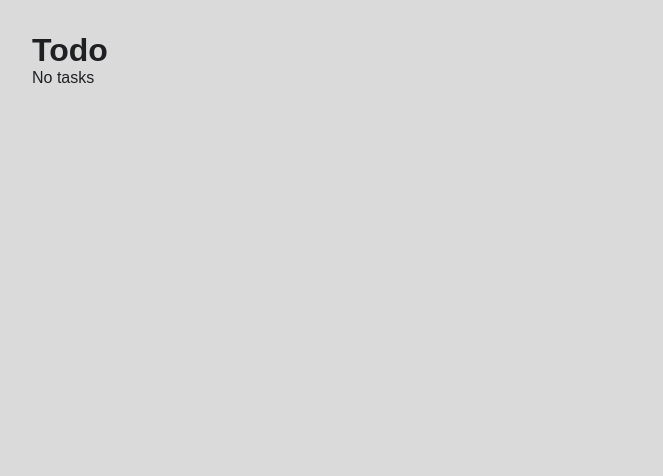
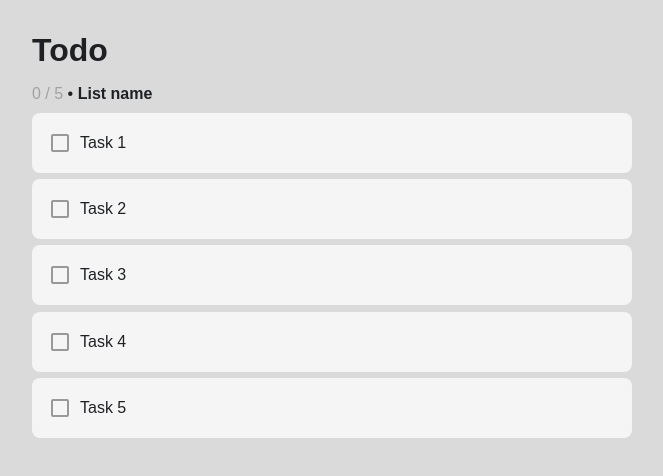
Before and after one commit to tobiasg/LLTU2025_exercise-react-todo-list, a React (Vite) app: page / in a window 1280 px wide. Shown: the top 476 px of the page, without its empty margins (308-971 px from the left). Built offline with nearby package versions, Linux system fonts and the light colour scheme; a web font is replaced by a local one.

Commit message:
Task completion toggle

```diff
--- a/src/components/Task.tsx
+++ b/src/components/Task.tsx
@@ -3,18 +3,42 @@ import type { Task as TaskType } from "../types/task";
 
 interface TaskProps {
   task: TaskType;
+  onUpdate: (task: TaskType, updatedTask: TaskType) => void;
   onRemove: (task: TaskType) => void;
+  onReorder: (draggedTask: TaskType, targetTask: TaskType) => void;
 }
 
-export const Task = ({ task, onRemove }: TaskProps): ReactElement => {
+export const Task = ({ task, onUpdate, onRemove }: TaskProps): ReactElement => {
+  const handleStatusToggle = () => {
+    const updatedTask = { ...task, completed: !task.completed };
+    onUpdate(task, updatedTask);
+  };
+
+  const handleDragStart = (event: React.DragEvent<HTMLElement>) => {};
+
+  const handleDragOver = (event: React.DragEvent<HTMLElement>) => {
+    event.preventDefault();
+  };
+
+  const handleDrop = (event: React.DragEvent<HTMLElement>) => {};
+
+  const classes: string[] = ["task"];
+  if (task.completed) classes.push("completed");
   return (
-    <article className="task">
-      {task.text}
+    <article
+      className={classes.join(" ")}
+      onDragStart={handleDragStart}
+      onDragOver={handleDragOver}
+      onDrop={handleDrop}
+      draggable
+    >
+      <span className="material-symbols-outlined status" onClick={() => handleStatusToggle()}>
+        {task.completed ? "check_box" : "check_box_outline_blank"}
+      </span>
+      {task.content}
       <div className="task-actions">
-        <span
-          className="material-symbols-outlined delete"
-          onClick={() => onRemove(task)}
-        >
+        <span className="material-symbols-outlined edit">edit</span>
+        <span className="material-symbols-outlined delete" onClick={() => onRemove(task)}>
           delete
         </span>
         <span className="material-symbols-outlined drag">drag_indicator</span>
--- a/src/components/Tasks.tsx
+++ b/src/components/Tasks.tsx
@@ -2,13 +2,22 @@ import { type ReactElement, type ReactNode } from "react";
 import type { Task as TaskType } from "../types/task";
 import { Task } from "./Task";
 import { useList } from "../hooks/useList";
+import { getTasks } from "../data";
 
 interface TasksProps {}
 
 export const Tasks = ({}: TasksProps): ReactElement => {
-  const tasks = useList<TaskType>("tasks", []);
+  const tasks = useList<TaskType>("tasks", getTasks());
 
   const completed = tasks.list.filter((task) => task.completed).length;
+
+  const handleReorder = (draggedTask: TaskType, targetTask: TaskType) => {
+    const draggedIndex = tasks.list.findIndex((task) => task.id === draggedTask.id);
+    const targetIndex = tasks.list.findIndex((task) => task.id === targetTask.id);
+
+    if (draggedIndex !== -1 && targetIndex !== -1) {
+    }
+  };
 
   const renderTasks = (): ReactNode => {
     if (tasks.list.length === 0) {
@@ -25,7 +34,13 @@ export const Tasks = ({}: TasksProps): ReactElement => {
         </section>
         <section id="tasks">
           {tasks.list.map((task) => (
-            <Task task={task} onRemove={tasks.remove} key={task.id} />
+            <Task
+              task={task}
+              onUpdate={tasks.update}
+              onRemove={tasks.remove}
+              onReorder={handleReorder}
+              key={task.id}
+            />
           ))}
         </section>
       </>
--- a/src/css/Task.css
+++ b/src/css/Task.css
@@ -8,9 +8,18 @@
   gap: 0.5rem;
 }
 
+#tasks .task.completed {
+  background-color: #ebebeb;
+  color: #1f202373;
+}
+
 #tasks .task .task-actions {
   margin-left: auto;
   opacity: 0;
+}
+
+#tasks .task .task-actions span {
+  padding-inline: 0.8rem 0;
 }
 
 #tasks .task:hover .task-actions {
@@ -19,6 +28,16 @@
 
 #tasks article:hover {
   background-color: #ebebeb;
+}
+
+#tasks article .status {
+  color: #999;
+  cursor: pointer;
+}
+
+#tasks article .edit {
+  color: #999;
+  cursor: pointer;
 }
 
 #tasks article .delete {
@@ -40,6 +59,11 @@
     background-color: #2e3440;
   }
 
+  #tasks .task.completed {
+    background-color: #27272b;
+    color: #d6d6d69b;
+  }
+
   #tasks .task:hover {
     background-color: #4d576a;
   }
--- a/src/api.ts
+++ b/src/data.ts
@@ -1,21 +1,12 @@
-import type { List } from "./types/list";
 import type { Task } from "./types/task";
 import { v4 as uuidv4 } from "uuid";
 
-export const getLists = async (): Promise<List[]> => {
+export const getTasks = (): Task[] => {
   return [
     {
       id: uuidv4(),
-      name: "List 1",
-    },
-  ];
-};
-
-export const getTasks = async (): Promise<Task[]> => {
-  const tasks: Task[] = [
-    {
-      id: uuidv4(),
-      text: "Task 1",
+      author: "tobias",
+      content: "Task 1",
       completed: false,
       createdAt: new Date("2025-08-28"),
       updatedAt: new Date("2025-08-28"),
@@ -23,7 +14,8 @@ export const getTasks = async (): Promise<Task[]> => {
     },
     {
       id: uuidv4(),
-      text: "Task 2",
+      author: "tobias",
+      content: "Task 2",
       completed: false,
       createdAt: new Date("2025-08-28"),
       updatedAt: new Date("2025-08-28"),
@@ -31,27 +23,28 @@ export const getTasks = async (): Promise<Task[]> => {
     },
     {
       id: uuidv4(),
-      text: "Task 3",
-      completed: true,
+      author: "tobias",
+      content: "Task 3",
+      completed: false,
       createdAt: new Date("2025-08-28"),
       updatedAt: new Date("2025-08-28"),
       priority: "low",
     },
     {
       id: uuidv4(),
-      text: "Task 4",
-      completed: true,
+      author: "tobias",
+      content: "Task 4",
+      completed: false,
       createdAt: new Date("2025-08-28"),
       updatedAt: new Date("2025-08-28"),
     },
     {
       id: uuidv4(),
-      text: "Task 5",
+      author: "tobias",
+      content: "Task 5",
       completed: false,
       createdAt: new Date("2025-08-29"),
       updatedAt: new Date("2025-08-29"),
     },
   ];
-
-  return tasks;
 };
--- a/src/hooks/useList.ts
+++ b/src/hooks/useList.ts
@@ -7,10 +7,7 @@ type UseListReturn<T> = {
   remove: (listItem: T) => void;
 };
 
-export const useList = <T>(
-  key: string,
-  defaultValue: T[] = []
-): UseListReturn<T> => {
+export const useList = <T>(key: string, defaultValue: T[] = []): UseListReturn<T> => {
   const [list, setList] = useState<T[]>(() => {
     const stored = localStorage.getItem(key);
     return stored ? (JSON.parse(stored) as T[]) : defaultValue;
@@ -21,10 +18,11 @@ export const useList = <T>(
     setList(newList);
   };
 
-  const update = (listItem: T, updatedItem: T) => {};
+  const update = (listItem: T, updatedItem: T) => {
+    setList(list.map((item) => (item === listItem ? updatedItem : item)));
+  };
 
-  const remove = (listItem: T) =>
-    setList(list.filter((task) => task !== listItem));
+  const remove = (listItem: T) => setList(list.filter((task) => task !== listItem));
 
   useEffect(() => {
     localStorage.setItem(key, JSON.stringify(list));
--- a/src/types/list.ts
+++ /dev/null
@@ -1,4 +0,0 @@
-export interface List {
-  id: string;
-  name: string;
-}
--- a/src/types/task.ts
+++ b/src/types/task.ts
@@ -1,6 +1,7 @@
 export interface Task {
   id: string;
-  text: string;
+  author: string;
+  content: string;
   completed: boolean;
   createdAt: Date;
   updatedAt: Date;
```
